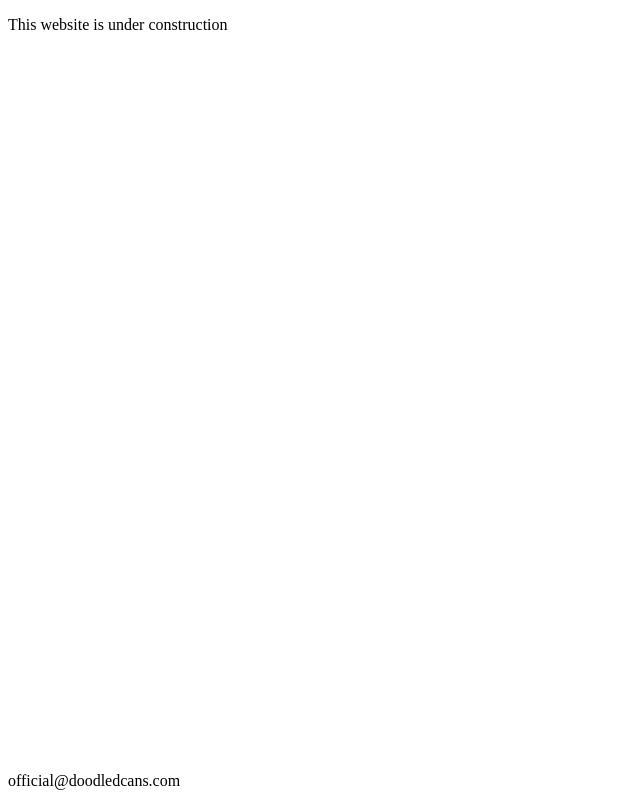
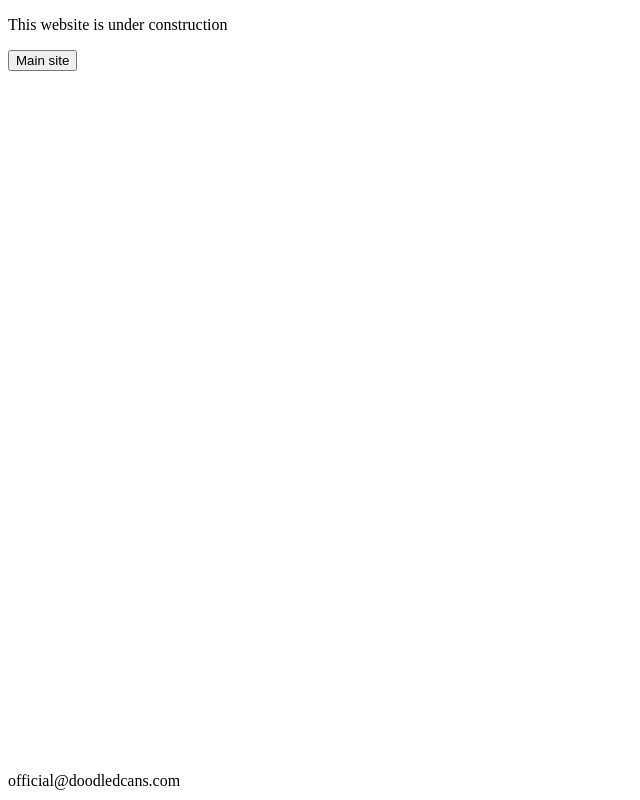
Before and after one commit to simplist1/doodledcans, a plain HTML site: page index.html in a window 1280 px wide. Shown: the whole page, without its empty margins (0-640 px from the left). Drawn offline with Linux system fonts and the light colour scheme.

Commit message:
Update index.html

```diff
--- a/index.html
+++ b/index.html
@@ -6,6 +6,7 @@
 </head>
 <body>
 	<p>This website is under construction</p>
+	<button href="pages/mainsite.html">Main site</button>
 	<footer style="position: absolute; bottom: 10px">official@doodledcans.com</footer>
 </body>
 </html>
```
